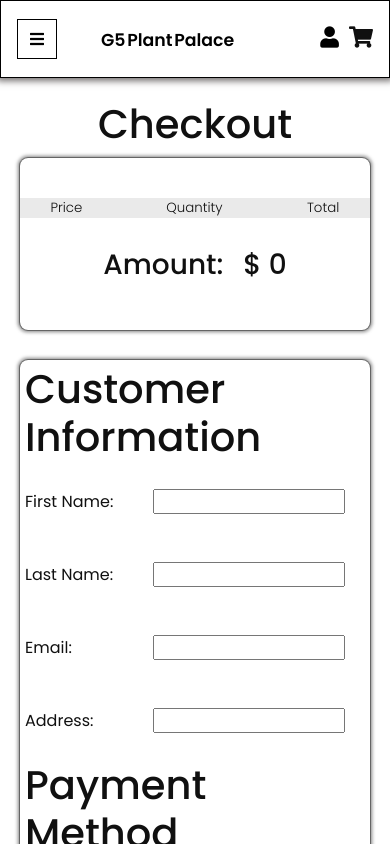
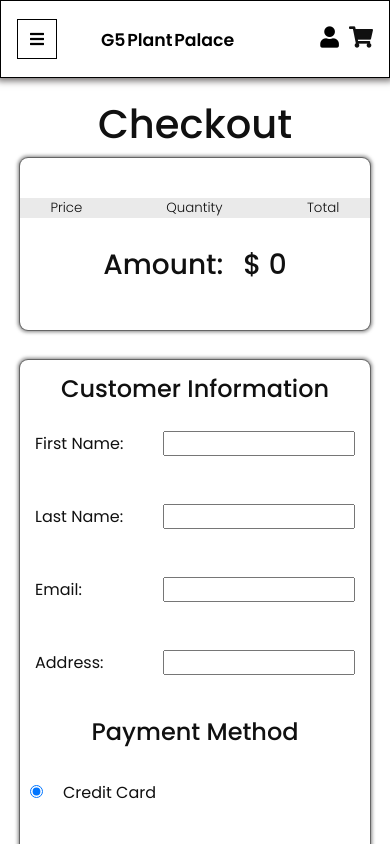
Before and after one commit to soul0silver/my-app, a React (Create React App) app: page /checkout in a window 390 px wide. Shown: the top 844 px of the page. Built offline with nearby package versions, Linux system fonts and the light colour scheme.

Commit message:
da Signed-off-by: soul0silver <122255949+soul0silver@users.noreply.github.com>

```diff
--- a/src/view/Checkout.css
+++ b/src/view/Checkout.css
@@ -159,13 +159,22 @@
 }
 
 @media only screen and (max-width: 900px) {
-       .check_cus {
+       .check_cus,.payment {
               width: 100%;
               display: flex;
               flex-direction: column;
               padding: 5px;
+
        }
-
+       .payment{
+              align-items: center;
+       }
+       .payment div{
+              width: 100%;
+       }
+       .payment input{
+              margin-right: 20px;
+       }
        .cus_info div input {
               height: 25px;
               padding-left: 10px;
@@ -233,4 +242,12 @@
               font-size: 8pt;
               font-weight: 200;
        }
+       .cus_info{
+              padding: 10px;
+
+       }
+       .check_cus h1{
+              font-size: 18pt;
+              text-align: center;
+       }
 }
```
